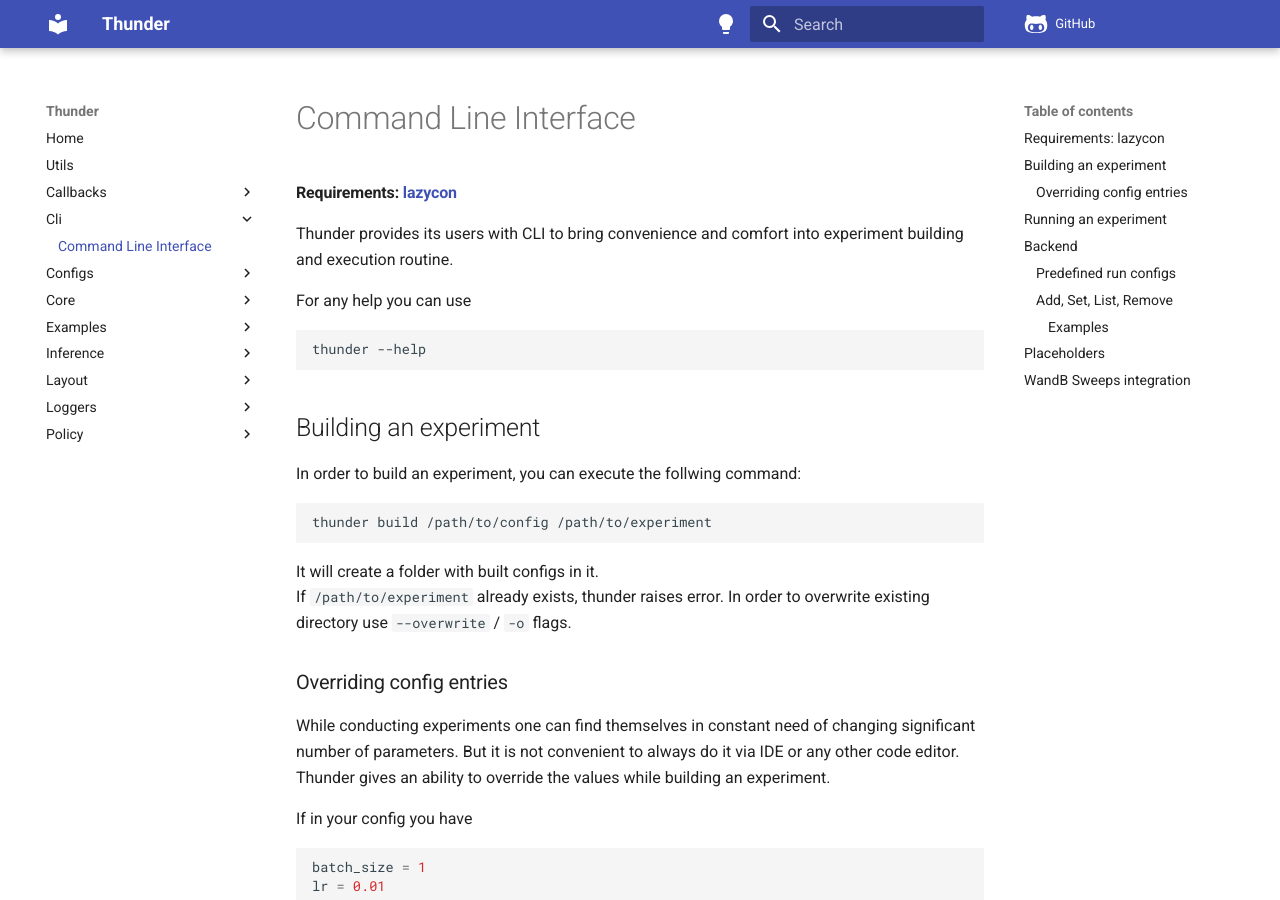
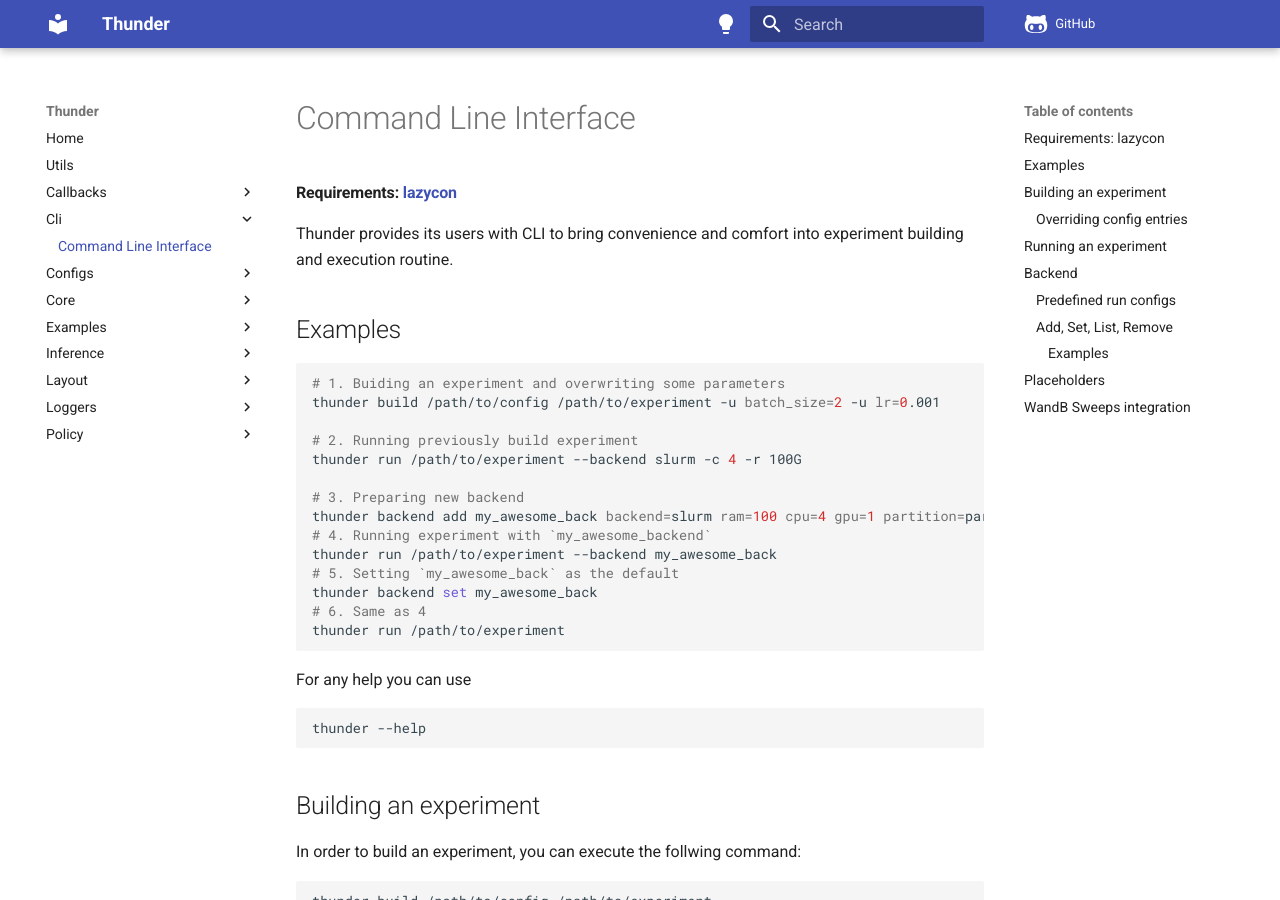
Before and after one commit to neuro-ml/thunder, an MkDocs documentation site: the page built from docs/cli/index.md, in a window 1280 px wide and 900 px high. Built offline with MkDocs 1.6.1 and Material for MkDocs 9.7.7, drawn with Linux system fonts in a browser that asks for light colours; comment, search, counter and statistics services are not loaded; the version menu is left out.

Commit message:
examples for CLI

````diff
--- a/docs/cli/index.md
+++ b/docs/cli/index.md
@@ -2,6 +2,24 @@
 #### Requirements: [lazycon](https://github.com/maxme1/lazycon)
 Thunder provides its users with CLI to bring convenience and comfort into experiment
 building and execution routine.
+
+## Examples
+```bash
+# 1. Buiding an experiment and overwriting some parameters
+thunder build /path/to/config /path/to/experiment -u batch_size=2 -u lr=0.001
+
+# 2. Running previously build experiment
+thunder run /path/to/experiment --backend slurm -c 4 -r 100G
+
+# 3. Preparing new backend
+thunder backend add my_awesome_back backend=slurm ram=100 cpu=4 gpu=1 partition=partition_name
+# 4. Running experiment with `my_awesome_backend`
+thunder run /path/to/experiment --backend my_awesome_back
+# 5. Setting `my_awesome_back` as the default
+thunder backend set my_awesome_back
+# 6. Same as 4
+thunder run /path/to/experiment
+```
 
 For any help you can use
 ```bash
````
